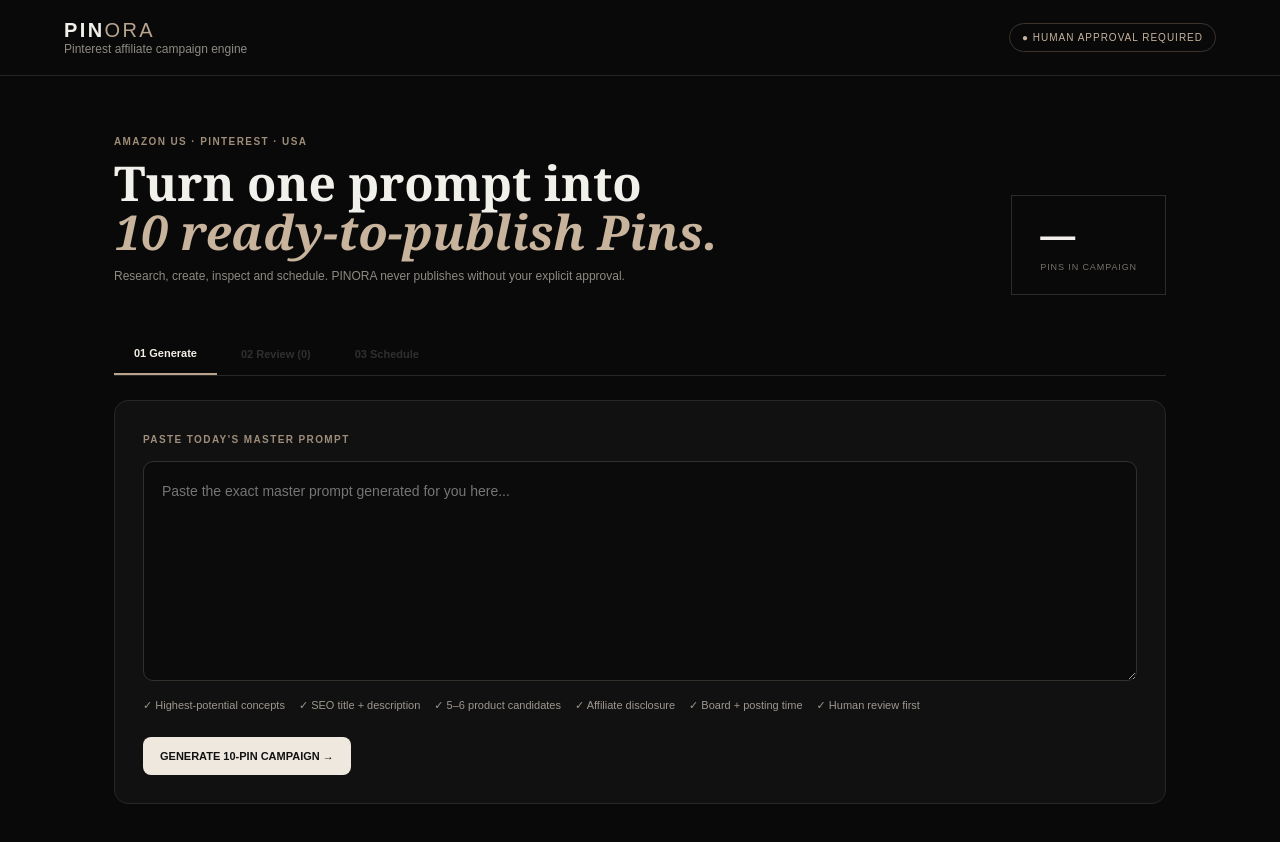
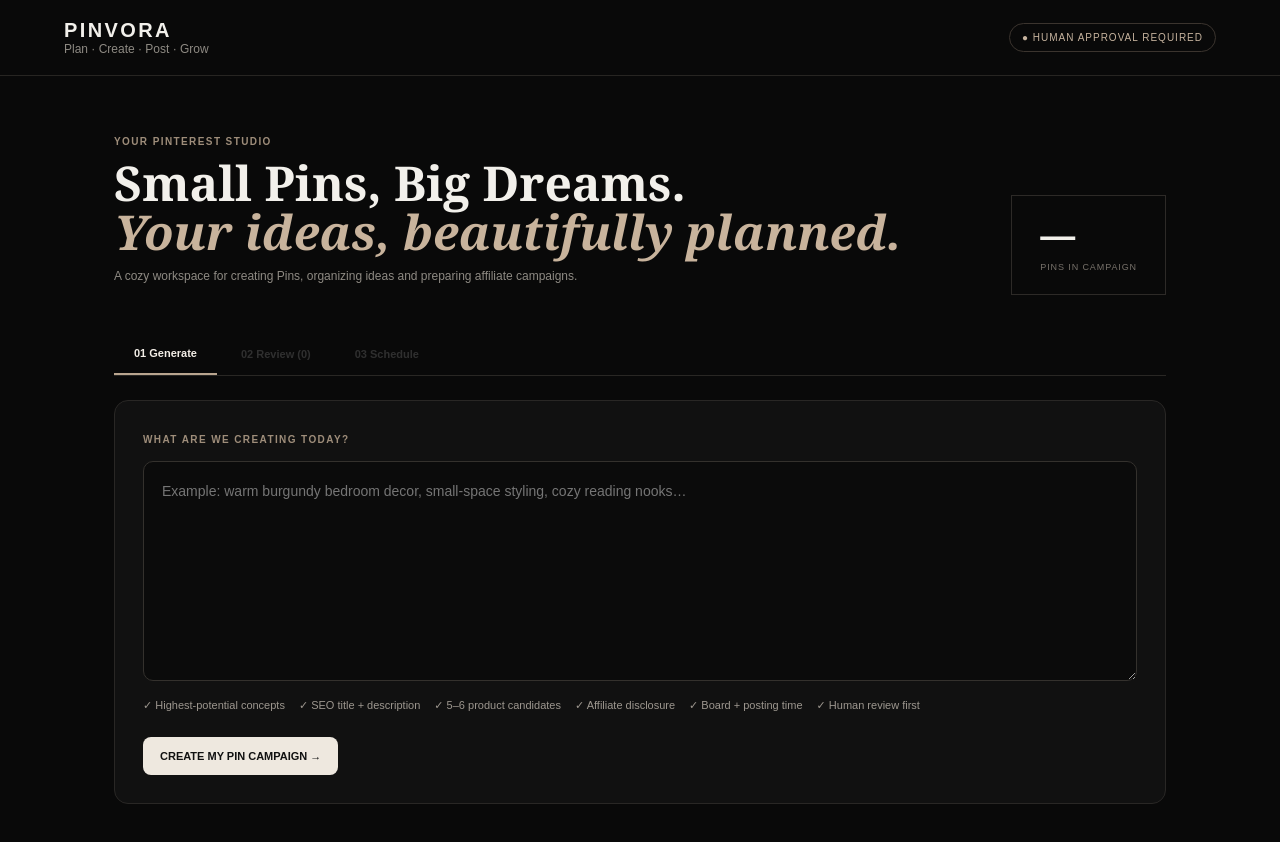
Before and after one commit to CleverCreations01/Pinora, a React (Vite) app: page / in a window 1280 px wide. Shown: the top 842 px of the page. Built offline with nearby package versions, Linux system fonts and the light colour scheme.

Commit message:
Refresh PINVORA branding and creator-first copy

```diff
--- a/src/main.jsx
+++ b/src/main.jsx
@@ -54,11 +54,11 @@
  }
  const chosen=pins.filter(p=>selected[p.id]);
  return <div className="app">
-  <header><div><div className="logo">PIN<span>ORA</span></div><div className="sub">Pinterest affiliate campaign engine</div></div><div className="pill">● HUMAN APPROVAL REQUIRED</div></header>
+  <header><div><div className="logo">PINVORA</div><div className="sub">Plan · Create · Post · Grow</div></div><div className="pill">● HUMAN APPROVAL REQUIRED</div></header>
   <main>
-   <section className="hero"><div><p className="eyebrow">AMAZON US · PINTEREST · USA</p><h1>Turn one prompt into<br/><em>10 ready-to-publish Pins.</em></h1><p className="muted">Research, create, inspect and schedule. PINORA never publishes without your explicit approval.</p></div><div className="stat"><b>{pins.length||"—"}</b><span>PINS IN CAMPAIGN</span></div></section>
+   <section className="hero"><div><p className="eyebrow">YOUR PINTEREST STUDIO</p><h1>Small Pins, Big Dreams.<br/><em>Your ideas, beautifully planned.</em></h1><p className="muted">A cozy workspace for creating Pins, organizing ideas and preparing affiliate campaigns.</p></div><div className="stat"><b>{pins.length||"—"}</b><span>PINS IN CAMPAIGN</span></div></section>
    <nav><button className={tab==="generate"?"active":""} onClick={()=>setTab("generate")}>01 Generate</button><button className={tab==="review"?"active":""} onClick={()=>setTab("review")} disabled={!pins.length}>02 Review ({pins.length})</button><button className={tab==="queue"?"active":""} onClick={()=>setTab("queue")} disabled={!pins.length}>03 Schedule</button></nav>
-   {tab==="generate"&&<section className="card generator"><label>PASTE TODAY'S MASTER PROMPT</label><textarea value={prompt} onChange={e=>setPrompt(e.target.value)} placeholder="Paste the exact master prompt generated for you here..."/><div className="checks"><span>✓ Highest-potential concepts</span><span>✓ SEO title + description</span><span>✓ 5–6 product candidates</span><span>✓ Affiliate disclosure</span><span>✓ Board + posting time</span><span>✓ Human review first</span></div><button className="primary" onClick={generate}>GENERATE 10-PIN CAMPAIGN →</button></section>}
+   {tab==="generate"&&<section className="card generator"><label>WHAT ARE WE CREATING TODAY?</label><textarea value={prompt} onChange={e=>setPrompt(e.target.value)} placeholder="Example: warm burgundy bedroom decor, small-space styling, cozy reading nooks…"/><div className="checks"><span>✓ Highest-potential concepts</span><span>✓ SEO title + description</span><span>✓ 5–6 product candidates</span><span>✓ Affiliate disclosure</span><span>✓ Board + posting time</span><span>✓ Human review first</span></div><button className="primary" onClick={generate}>CREATE MY PIN CAMPAIGN →</button></section>}
    {tab==="review"&&<section><div className="notice"><b>Campaign review.</b> Each Pin can contain multiple products. Images are not being faked as finished assets; the connected AI image step will replace this state.</div><div className="grid">{pins.map((p,i)=><article className={"pin "+(!selected[p.id]?"off":"")} key={p.id}>
     <div className="visual">
     {p.imageUrl?<div className="uploadedPreview"><img src={p.imageUrl} alt={p.alt}/><div className="uploadedLabel">✓ IMAGE ADDED · {p.imageName}</div></div>:<div className="imageState"><span className="imageBadge">2:3 PIN</span><strong>{p.imageStatus==="queued"?"IMAGE QUEUED":"ADD YOUR IMAGE"}</strong><small>{p.imageStatus==="queued"?"Automatic AI generation is not connected. Upload a ChatGPT image instead.":"Choose an image you generated in ChatGPT and saved to your phone."}</small></div>}
```
